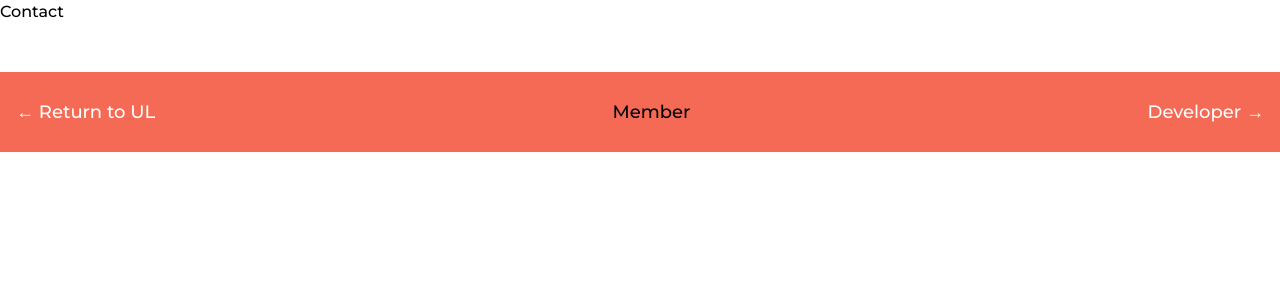
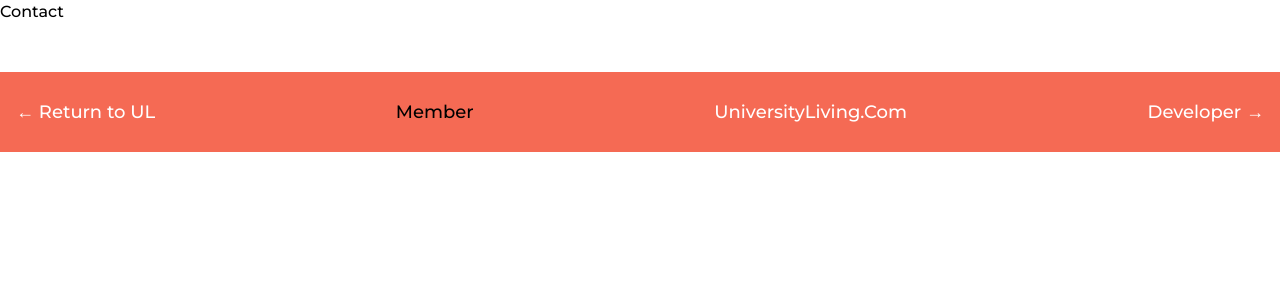
Before and after one commit to deepakverma007186/wall-of-fame, a React (Vite) app: page /contact in a window 1280 px wide. Shown: the top 300 px of the page. Built offline with nearby package versions, Linux system fonts and the light colour scheme.

Commit message:
link added

```diff
--- a/src/components/Footer.jsx
+++ b/src/components/Footer.jsx
@@ -13,6 +13,14 @@ const Footer = () => {
           <Link to="/member" className="text-lg">
             Member
           </Link>
+          <a
+            className="text-white text-lg"
+            href="http://www.universityliving.com/"
+            target="_blank"
+            rel="noopener noreferrer"
+          >
+            UniversityLiving.Com
+          </a>
           <Link to="/contact" className="text-lg text-white">
             Developer &#8594;
           </Link>
```
